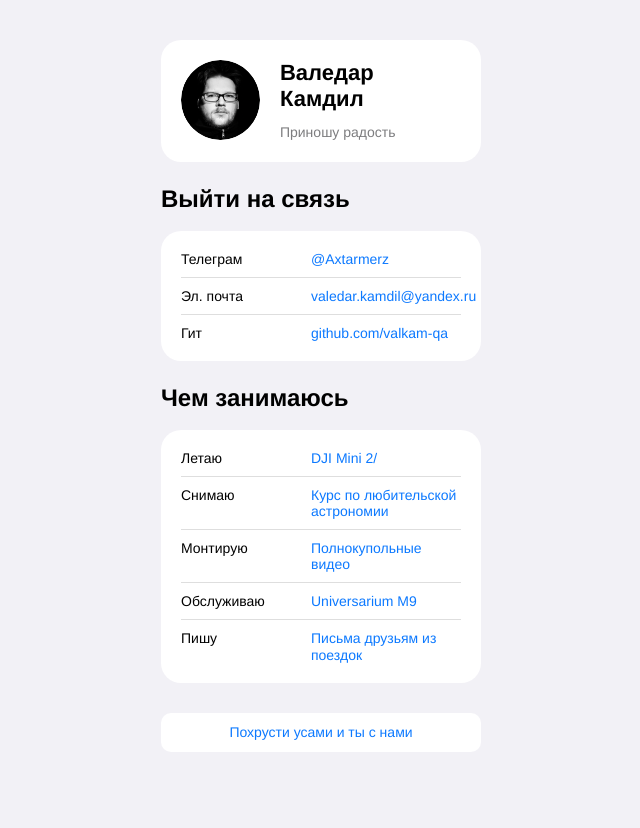
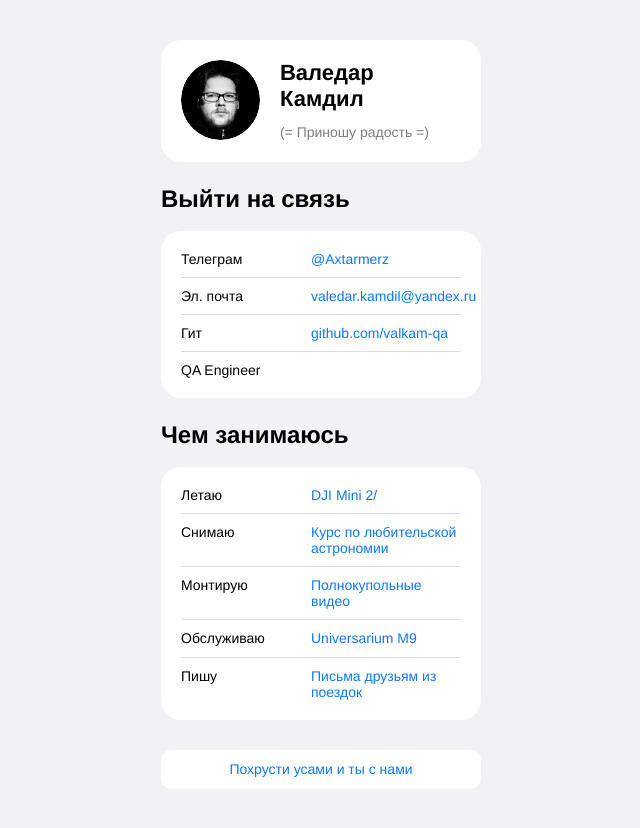
Before and after one commit to valkam-qa/cv, a plain HTML site: page index.html in a window 1280 px wide. Shown: the whole page, without its empty margins (319-959 px from the left). Before the commit the page ends 800 px from the top, so only its background shows below. Drawn offline with Linux system fonts and the light colour scheme.

Commit message:
добавил изменения

```diff
--- a/index.html
+++ b/index.html
@@ -13,7 +13,7 @@
       <img src="./avatar.png" alt="avatar" class="header__avatar" />
       <div class="header__textContainer">
         <h1 class="header__title">Валедар Камдил</h1>
-        <h3 class="header__subtitle">Приношу радость</h3>
+        <h3 class="header__subtitle">(= Приношу радость =)</h3>
       </div>
     </header>
     <main>
@@ -31,6 +31,9 @@
           <li class="links__link">
             <p class="links__title">Гит</p>
             <a class="linsk__link" href="@german_dlinikov">github.com/valkam-qa</a>
+          </li>
+          <li class="links__link">
+            <p class="links__title">QA Engineer</p>
           </li>
         </ul>
       </section>
```
